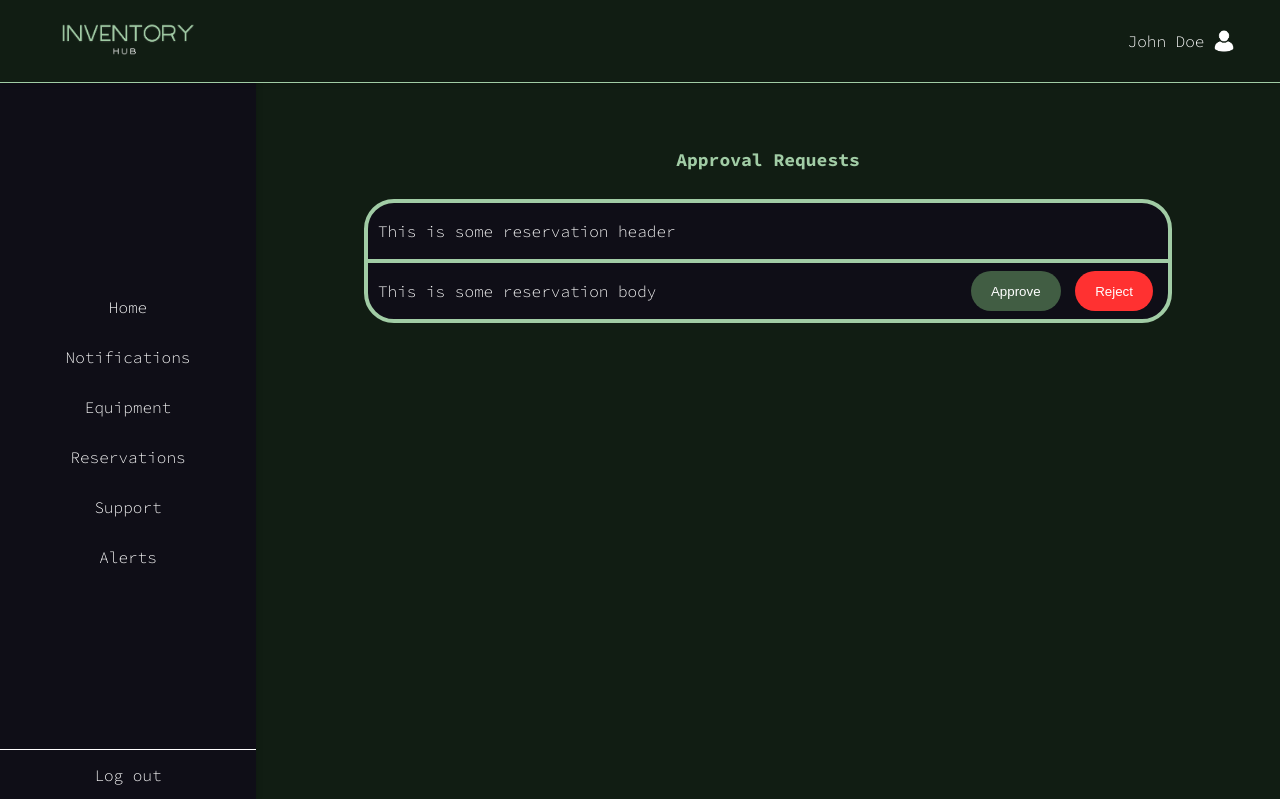
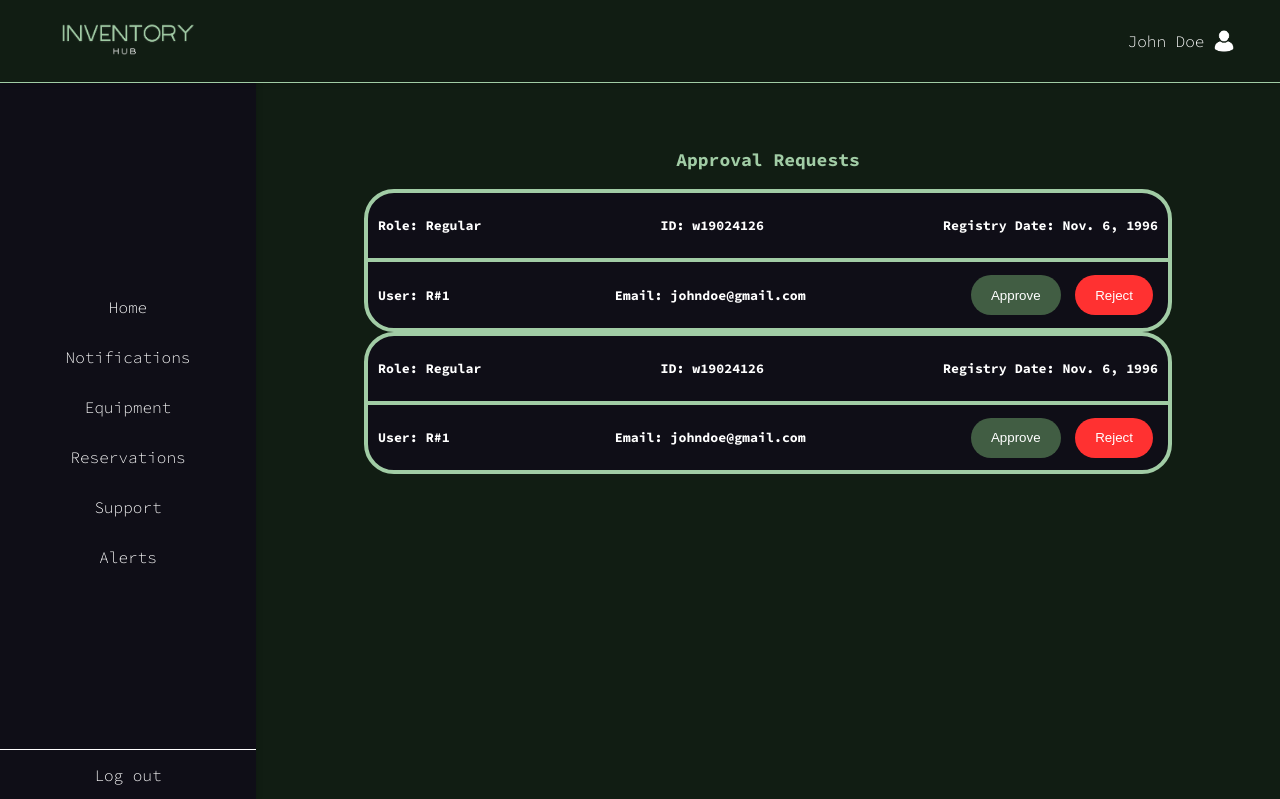
Before and after one commit to SheaGuev/InventoryManagementDjango, a Django app: template InventoryManagement/templates/reservations.html in a window 1280 px wide. Shown: the top 799 px of the page. Run offline with Django 5.2, Linux system fonts and the light colour scheme; the template is opened without the code that fills it: values that come from a table or form of the project are taken from there, others are empty; data comes from the database, SQL or seed files in the repository; both versions use the stored data as it was after the commit; parts of the project's set-up code (start-up, migrations or seed data) failed here and were passed over; some libraries are stand-ins or nearby versions.

Commit message:
Fixed Search By Serial Linked Reservation and Request pages

```diff
--- a/InventoryManagement/templates/equipmentRequest.html
+++ b/InventoryManagement/templates/equipmentRequest.html
@@ -12,7 +12,7 @@
     </h3>
 
     {% for booking in bookings %}
-    <div class="rsv-block p2">
+    <div class="rsv-block p2 mt2">
       <div class="flex">
         <h3 class="h1 m0" style="font-weight: initial">
           {{ booking.device }}
--- a/InventoryManagement/templates/reservations.html
+++ b/InventoryManagement/templates/reservations.html
@@ -1,7 +1,6 @@
 {% extends "base.html" %}
 
 {% block styles %}
-
     <link rel="stylesheet" href="static/css/reservations.css">
     <link rel="stylesheet" href="static/css/basscss.css">
 {% endblock %}
@@ -12,28 +11,37 @@
       Approval Requests
     </h3>
 
-    <div class="rsv-block" style="margin-top: 10px">
-      <div class="rsv-inner">
-        <p>
-          This is some reservation header
-        </p>
+    {% for booking in bookings %}
+    <div class="rsv-block">
+      <div class="rsv-inner flex">
+        <h5>
+          Role: {{ booking.user.role }}
+        </h5>
+
+        <h5 class="ml-auto">
+          ID: w{{ booking.user.id }}
+        </h5>
+
+        <h5 class="ml-auto">
+          Registry Date: {{ booking.booking_req_date }}
+        </h5>
       </div>
 
       <div class="rsv-body flex">
-        <p>
-          This is some reservation body
-        </p>
+        <h5>
+          User: R#{{ booking.user.user.id }}
+        </h5>
+
+        <h5 class="ml-auto">
+          Email: {{ booking.user.user_email }}
+        </h5>
 
         <div class="my-auto ml-auto">
           <button class="btn btn-primary">Approve</button>
           <button class="btn btn-danger">Reject</button>
         </div>
-
-
       </div>
-
-
-
     </div>
+    {% endfor %}
   </div>
 {% endblock %}
--- a/InventoryManagement/templates/search.html
+++ b/InventoryManagement/templates/search.html
@@ -8,7 +8,9 @@
                 <p class="{% if device.device_status %}available{% else %}unavailable{% endif %}">
                     {% if device.device_status %}Available{% else %}Unavailable{% endif %}</p>
                 <div class="actions">
+                    {% if device.config%}
                     <a href="{% url 'device_view' device.config.device_serial %}"><button class="view-btn">View</button></a>
+                    {% endif %}
                     <button class="edit-btn">Edit</button>
                 </div>
             </div>
--- a/InventoryManagement/urls.py
+++ b/InventoryManagement/urls.py
@@ -4,8 +4,9 @@ from . import views
 urlpatterns = [
     path("", views.home, name="home"),
     path("search/", views.search_view, name="search"),
-    path('device/<str:device_serial>/', views.device_view, name='device_view'),
+    path('device?serial=<str:device_serial>', views.device_view, name='device_view'),
 
-    path("?<str:query>", views.search, name="search"), # Allows search on the home page
-    path("reservations", views.reservations, name="reservations")
+    path("?<str:query>", views.search_view, name="search"), # Allows search on the home page
+    path("reservations", views.reservations, name="reservations"),
+    path("requests", views.equipmentRequests, name="requests")
 ]
```
Also changed, not shown: InventoryManagement/views.py (+7 -3 lines), InventoryManagement/migrations/0002_device_return_day_alter_device_device_status_and_more.py (added), InventoryManagement/models.py (line endings or trailing spaces), db.sqlite3.
